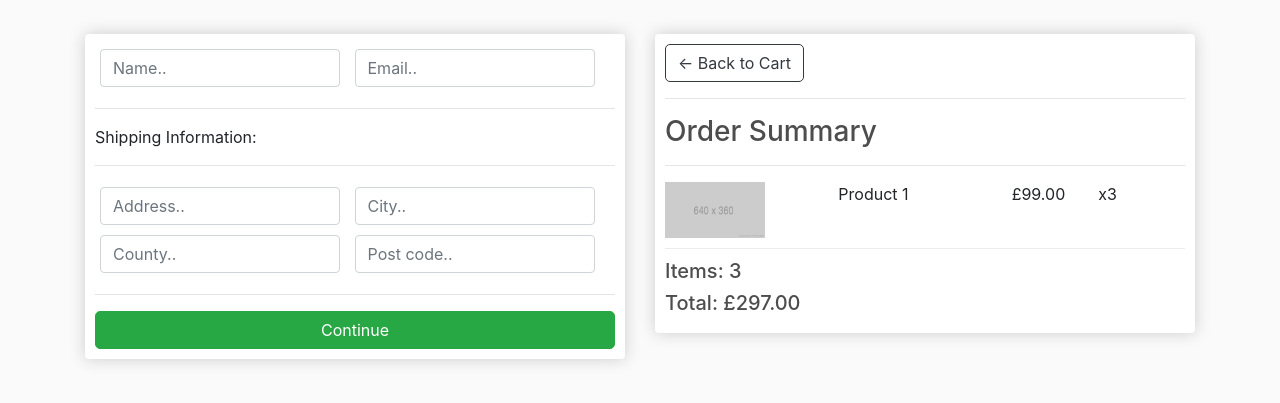
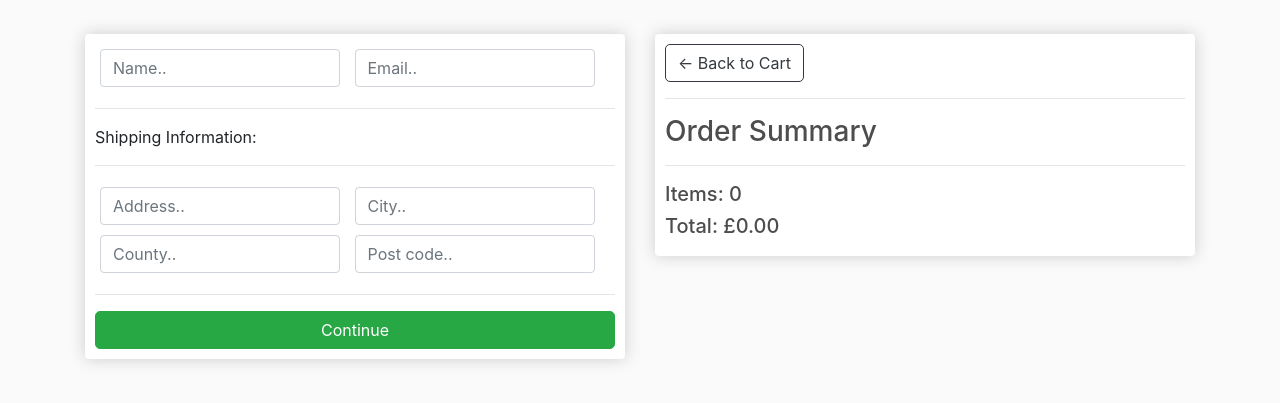
Before and after one commit to Cloud-Monkey/micro-e-commerce-django-paypal, a Django app: page /checkout/ in a window 1280 px wide. Shown: the part 86-489 px from the top of the page. Run offline with Django 4.2, Linux system fonts and the light colour scheme; some libraries are stand-ins or nearby versions.

Commit message:
add: checkout page data

```diff
--- a/store/templates/store/checkout.html
+++ b/store/templates/store/checkout.html
@@ -53,14 +53,16 @@
 				<hr>
 				<h3>Order Summary</h3>
 				<hr>
+				{% for item in items %}
 				<div class="cart-row">
-					<div style="flex:2"><img class="row-image" src="{% static 'images/placeholder.png' %}"></div>
-					<div style="flex:2"><p>Product 1</p></div>
-					<div style="flex:1"><p>£99.00</p></div>
-					<div style="flex:1"><p>x3</p></div>
+					<div style="flex:2"><img class="row-image" src="{{item.product.imageURL}}"></div>
+					<div style="flex:2"><p>{{item.product.name}}</p></div>
+					<div style="flex:1"><p>£{{item.product.price|floatformat:2}}</p></div>
+					<div style="flex:1"><p>x{{item.quantity}}</p></div>
 				</div>
-				<h5>Items:   3</h5>
-				<h5>Total:   £297.00</h5>
+				{% endfor %}
+				<h5>Items:   {{order.get_cart_items}}</h5>
+				<h5>Total:   £{{order.get_cart_total|floatformat:2}}</h5>
 			</div>
 		</div>
 	</div>
--- a/store/views.py
+++ b/store/views.py
@@ -21,5 +21,15 @@ def cart(request):
 	return render(request, 'store/cart.html', context)
 
 def checkout(request):
-	context = {}
+
+	if request.user.is_authenticated:
+		customer = request.user.customer
+		order, created = Order.objects.get_or_create(customer=customer, complete=False)
+		items = order.orderitem_set.all()
+	else:
+		#Create empty cart for now for non-logged in user
+		items = []
+		order = {'get_cart_total':0, 'get_cart_items':0}
+
+	context = {"items":items, "order":order}
 	return render(request, 'store/checkout.html', context)
```
